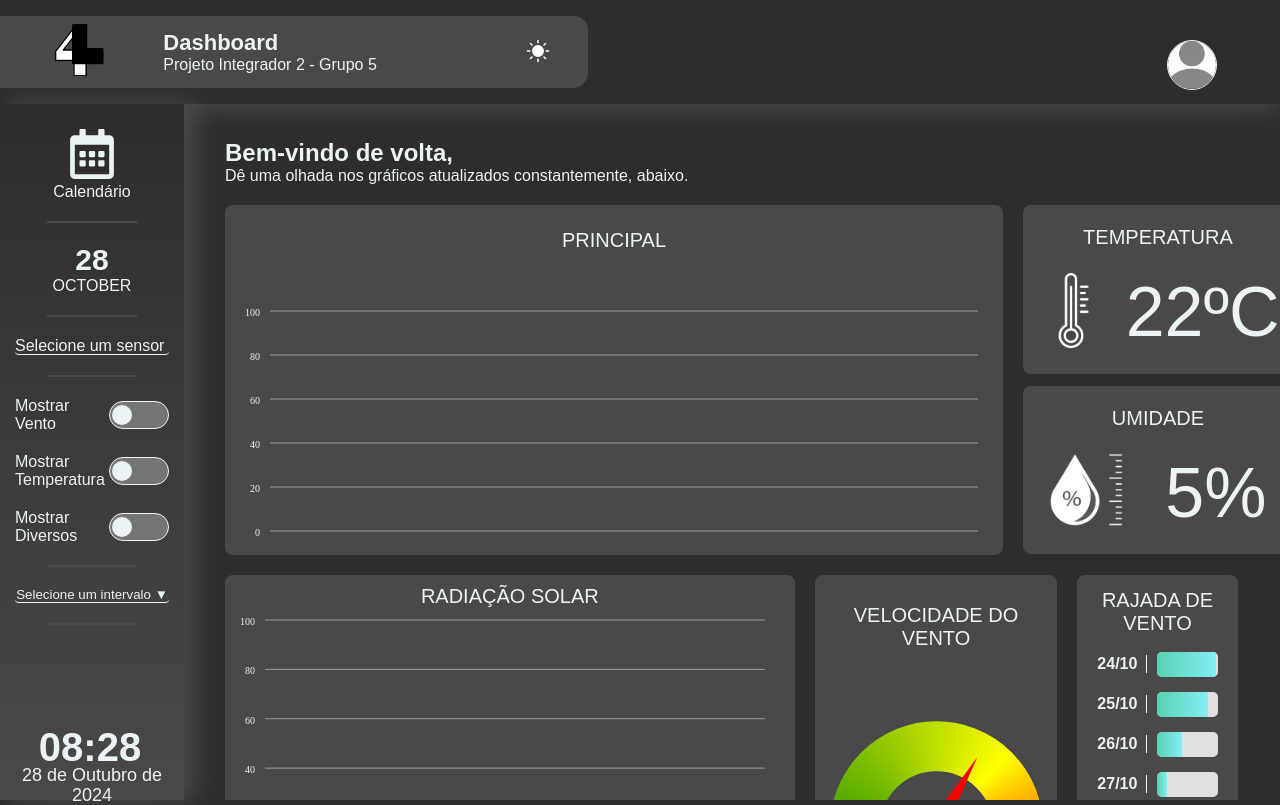
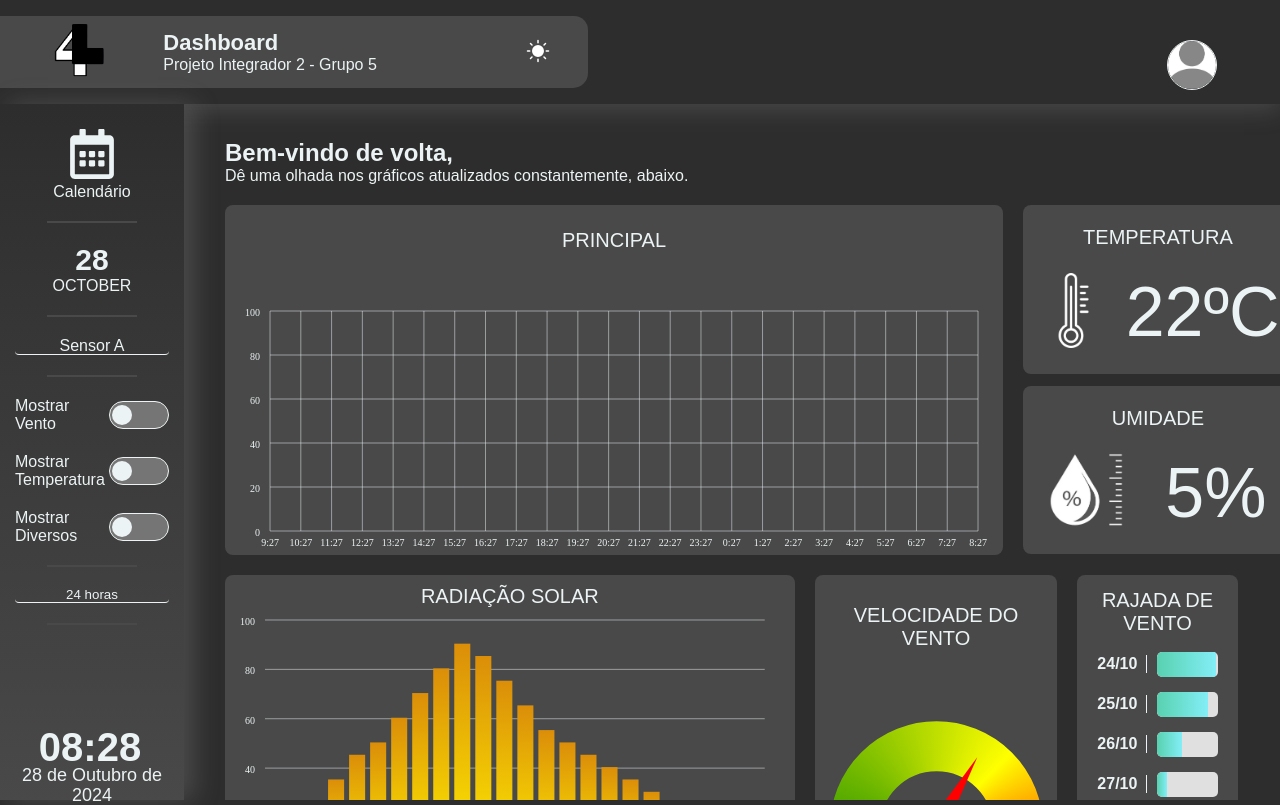
Before and after one commit to LucasSckenal/Unijui-PI4l, a React (Vite) app in the folder FrontEnd/: page /debug in a window 1280 px wide. Built offline with nearby package versions, Linux system fonts and the light colour scheme; a web font is replaced by a local one.

Commit message:
add: add default interval and sensor

```diff
--- a/FrontEnd/src/Pages/Main/Mainpage.jsx
+++ b/FrontEnd/src/Pages/Main/Mainpage.jsx
@@ -13,8 +13,12 @@ import { generateHourlyLabels } from "../../utils/generateHour/generateHourlxLab
 function Home() {
   const [selectedDate, setSelectedDate] = useState("");
   const [sensors, setSensors] = useState([]);
-  const [selectedSensor, setSelectedSensor] = useState("");
-  const [selectedInterval, setSelectedInterval] = useState("");
+  const [selectedSensor, setSelectedSensor] = useState(1);
+  const [selectedInterval, setSelectedInterval] = useState({
+    value: "24h",
+    label: "24 horas",
+    duration: 24,
+  });
   const [currentDate, setCurrentDate] = useState(new Date());
   const [activeBtn, setActiveBtn] = useState(null);
   const [activeOptions, setActiveOptions] = useState([]);
```
